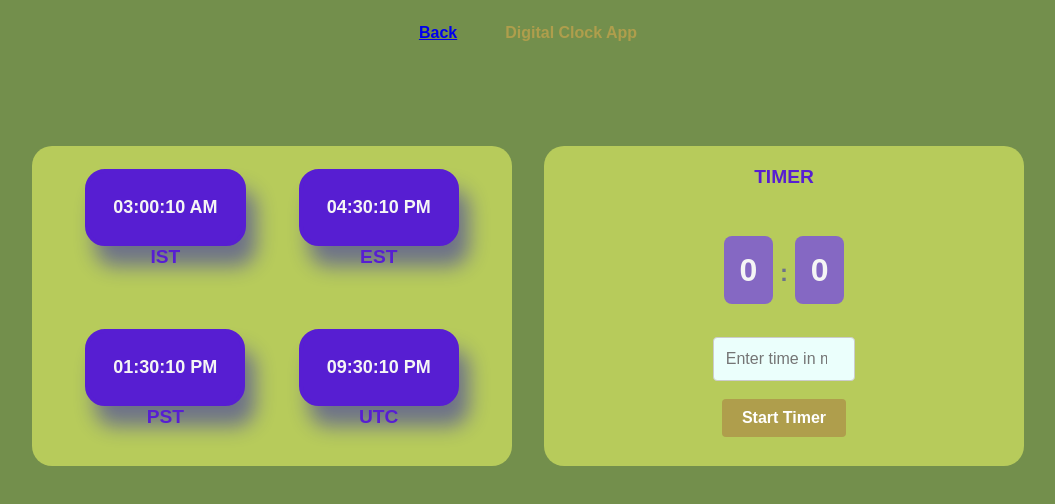
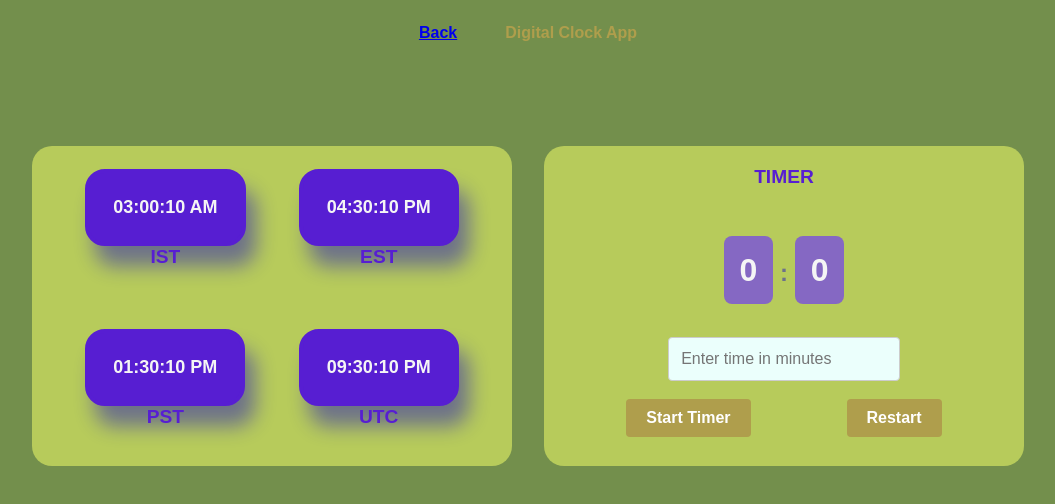
Before and after one commit to Geetha-RK/30DaysReactChallenge, a React (Vite) app: page /Day4 in a window 1280 px wide. Shown: the top 504 px of the page, without its empty margins (112-1167 px from the left). Built offline with nearby package versions, Linux system fonts and the light colour scheme.

Commit message:
Build the start,stop and restart loci for timer

```diff
--- a/src/assets.js
+++ b/src/assets.js
@@ -54,7 +54,7 @@ export const project = [
     {
       day:'Day4',
       title:'Digital Clock App',
-      description:' A Digital Clock app in dark/ light mode with timer and alarm functionality',
+      description:' Display the current time that updates every second for different time zones, Display the timer with stop and restart options',
       Concepts:'state management, useEffect, and setInterval',
     }
   ];
--- a/src/pages/Day4/Day4.jsx
+++ b/src/pages/Day4/Day4.jsx
@@ -2,6 +2,9 @@
 import { Link } from 'react-router-dom'
 import './Day4.scss'
 import { useEffect, useState } from 'react';
+// Import React Toastify
+import { toast, ToastContainer } from 'react-toastify';
+import 'react-toastify/dist/ReactToastify.css';
 
 const Day4 = () => {
   const [currentTime, setCurrentTime] = useState(new Date().toLocaleTimeString());
@@ -21,7 +24,29 @@ const Day4 = () => {
     return () => clearInterval(interval);
   }, []);
 
-  useEffect(()=>{},[])
+   useEffect(()=>{
+    let interval;
+    if (isTimerRunning) {
+      interval = setInterval(() => {
+        setTimer((prevState) => {
+          if (prevState.minutes === 0 && prevState.seconds === 0) {
+            clearInterval(interval); // Clear interval when the timer reaches 0
+            toast.error("Time's up")
+            setIsTimerRunning(false); // Stop the timer after time is up
+            return prevState;
+          }
+
+          if (prevState.seconds === 0 && prevState.minutes > 0) {
+            return { minutes: prevState.minutes - 1, seconds: 59 }; // Decrease minute and reset seconds
+          }
+
+          return { ...prevState, seconds: prevState.seconds - 1 }; // Decrease seconds
+        });
+      }, 1000);
+    }
+    return () => clearInterval(interval); // Cleanup interval
+  }, [isTimerRunning, timer]);
+
 
   const getTimeForZone = (timezone) => {
     return new Date().toLocaleString('en-US', {
@@ -39,15 +64,19 @@ const Day4 = () => {
   const [utcTime, setUtcTime] = useState(getTimeForZone('UTC'));
 
 
-  const handleRestart = (e) => {
+  const handleStart = (e) => {
     const minutes = parseInt(inputTime, 10); // Parse the input time to integer
     if (!isNaN(minutes) && minutes > 0) {
       setTimer({ minutes: minutes, seconds: 0 });
       setIsTimerRunning(true);
       setInputTime("");
     } else {
-      alert("Please enter a valid number of minutes");
+      toast.error("Please enter a valid number of minutes")
     }
+  }
+  const handleRestart = (e) => {
+    setInputTime("");
+    setTimer({minutes:0,seconds:0});
   }
   const handleStop = (e) => {
     setIsTimerRunning(false);
@@ -85,11 +114,13 @@ const Day4 = () => {
                     min="1"
                   />
               <div>
-                <button className="clock__button" onClick={handleRestart}>Start Timer</button>
+                <button className="clock__button" onClick={handleStart}>Start Timer</button>
                 {isTimerRunning && <button className="clock__button" onClick={handleStop}>Stop</button>}
+                {!isTimerRunning && <button className="clock__button" onClick={handleRestart}>Restart</button>}
               </div>
             </div>
           </div>
+          <ToastContainer position="bottom-center" />
         </div>
     </div>
   )
```
Also changed, not shown: 1 other file (tests, documents, lock files or other folders).
